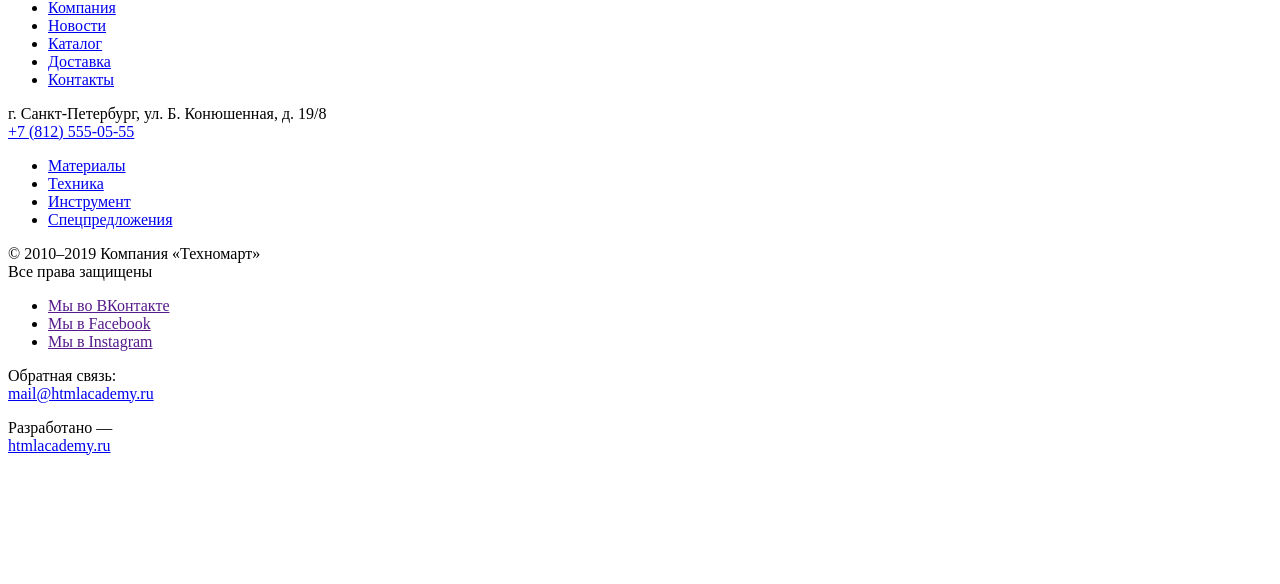
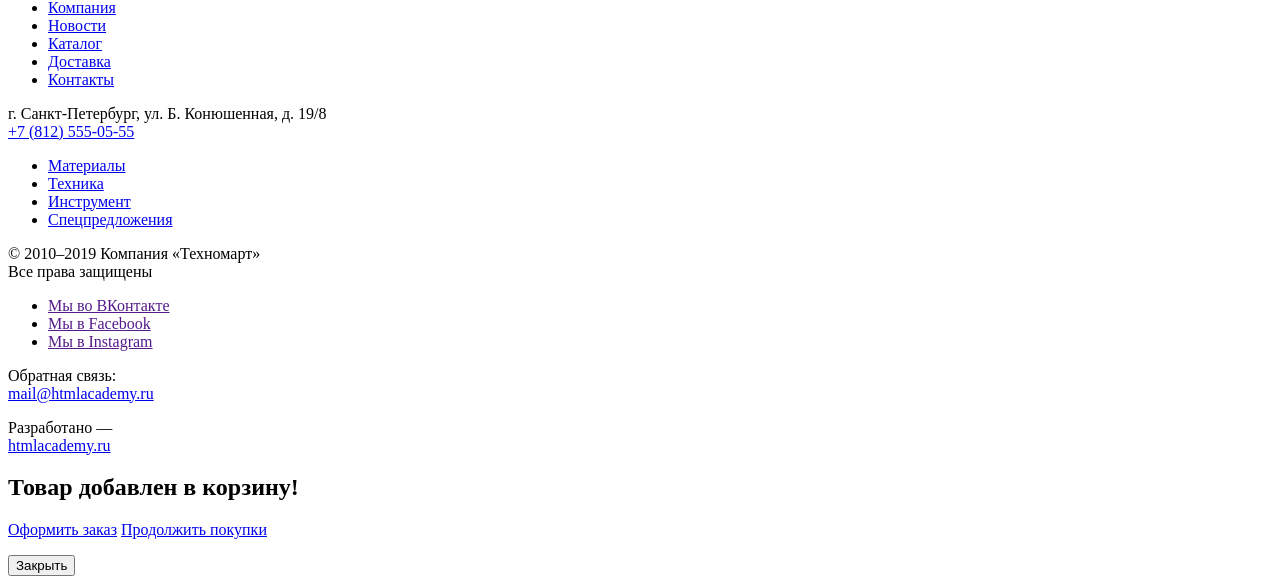
Before and after one commit to amartring/63754-technomart-29, a plain HTML site: page catalog.html in a window 1280 px wide. Shown: the part 3632-4216 px from the top of the page. Before the commit the page ends 4103 px from the top, so only its background shows below. Drawn offline with Linux system fonts and the light colour scheme.

Commit message:
Добавляет разметку попапа на странице catalog

```diff
--- a/catalog.html
+++ b/catalog.html
@@ -221,7 +221,15 @@
           <a href="https://htmlacademy.ru/intensive/htmlcss">htmlacademy.ru</a>
         </p>
       </div>
+    </footer>
 
-    </footer>
+    <section>
+      <h2>Товар добавлен в корзину!</h2>
+      <p>
+        <a href="blank.html">Оформить заказ</a>
+        <a href="blank.html">Продолжить покупки</a>
+      </p>
+      <button type="button">Закрыть</button>
+    </section>
   </body>
 </html>
```
